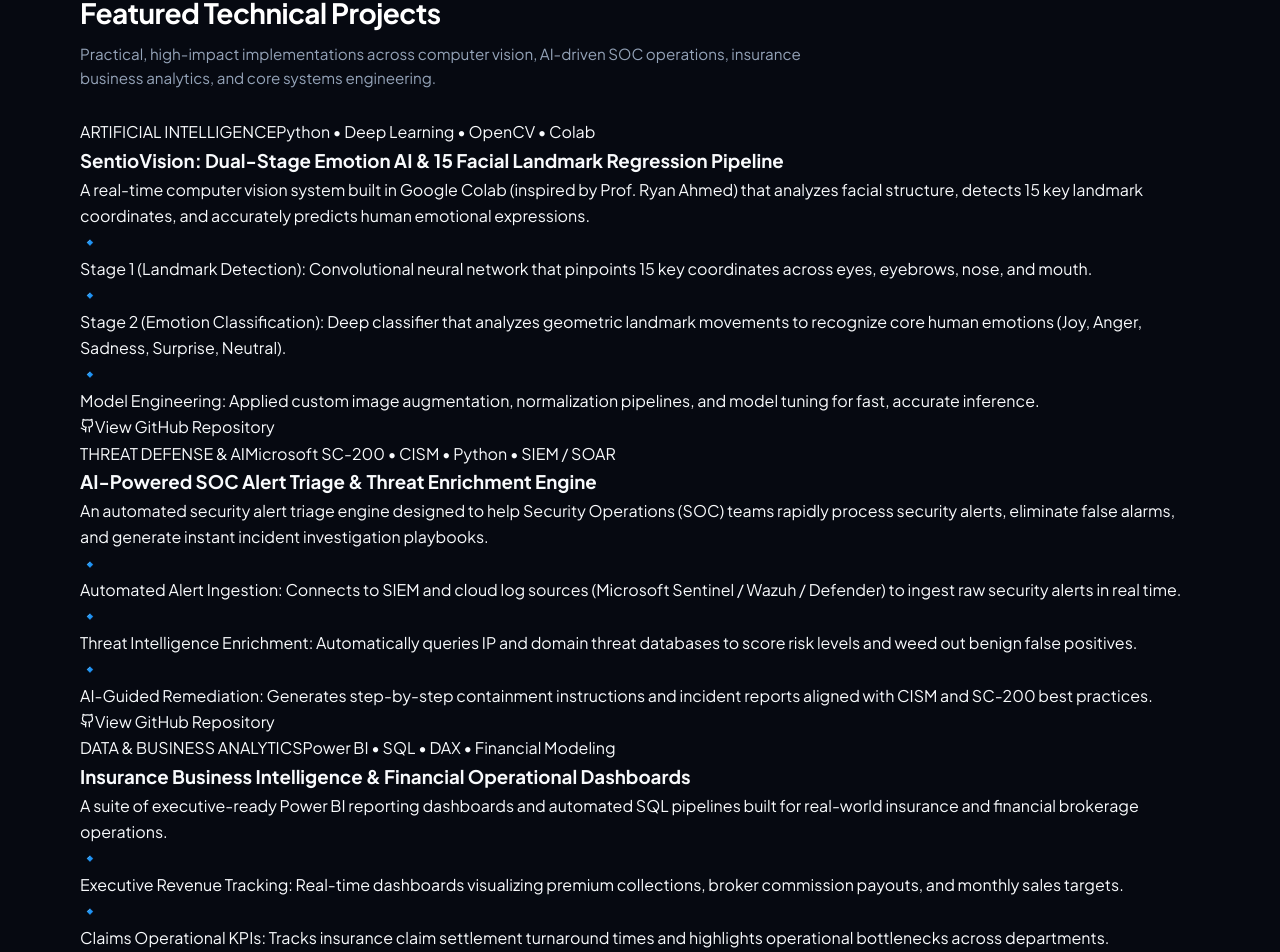
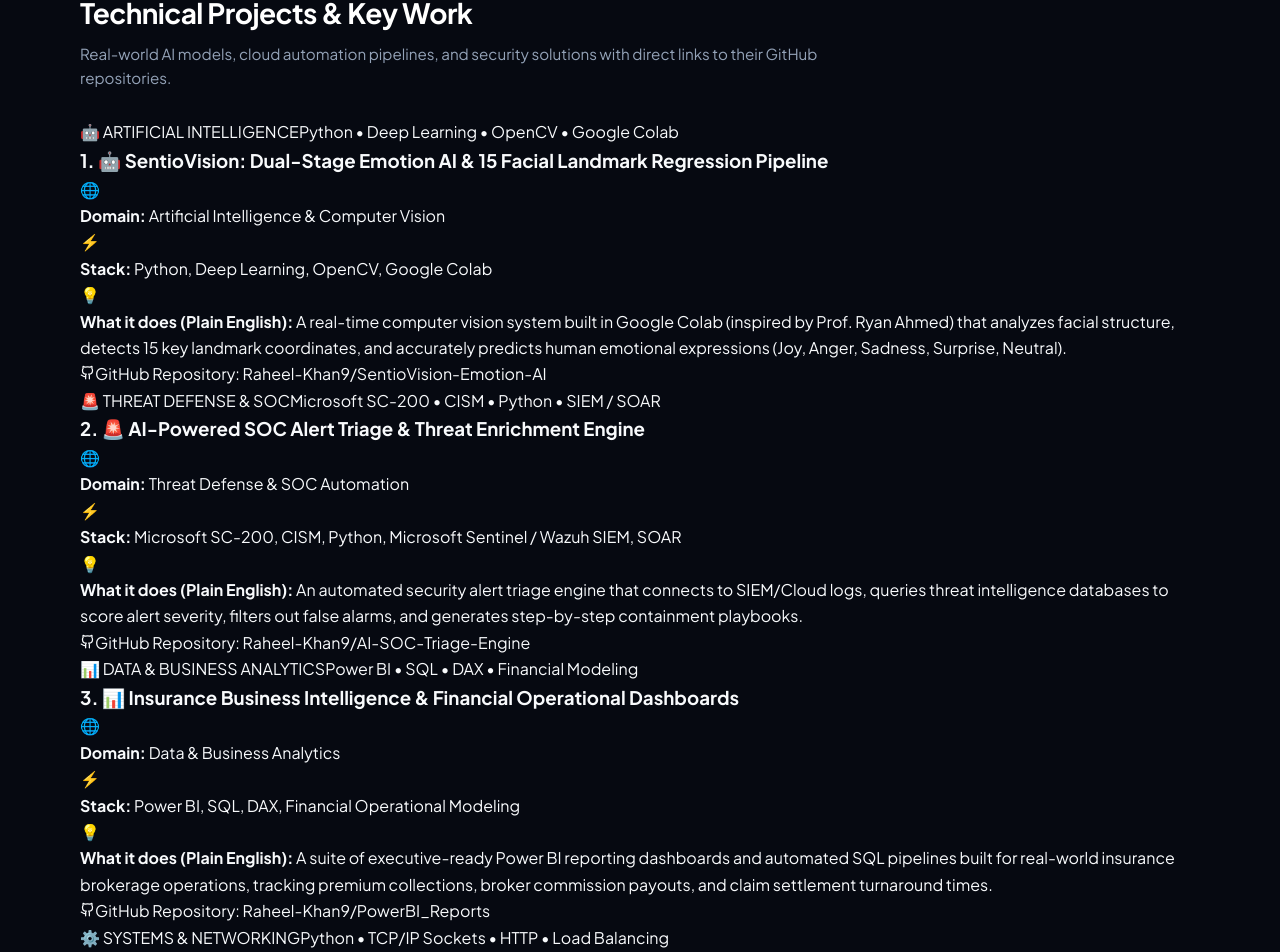
Before and after one commit to Raheel-Khan9/Raheel-Khan9.github.io, a React (Vite) app in the folder client/: page / in a window 1280 px wide. Shown: the part 4009-4961 px from the top of the page. Built offline with nearby package versions, Linux system fonts and the light colour scheme.

Commit message:
Added some real projects

```diff
--- a/client/src/components/Projects.jsx
+++ b/client/src/components/Projects.jsx
@@ -4,62 +4,62 @@
 const projectsData = [
   {
     id: 'sentiovision-ai',
-    category: 'ARTIFICIAL INTELLIGENCE',
+    number: '1.',
+    emoji: '🤖',
+    category: '🤖 ARTIFICIAL INTELLIGENCE',
     categoryClass: 'badge-purple',
-    tech: 'Python • Deep Learning • OpenCV • Colab',
+    tech: 'Python • Deep Learning • OpenCV • Google Colab',
     title: 'SentioVision: Dual-Stage Emotion AI & 15 Facial Landmark Regression Pipeline',
-    desc: 'A real-time computer vision system built in Google Colab (inspired by Prof. Ryan Ahmed) that analyzes facial structure, detects 15 key landmark coordinates, and accurately predicts human emotional expressions.',
-    specs: [
-      { text: 'Stage 1 (Landmark Detection): Convolutional neural network that pinpoints 15 key coordinates across eyes, eyebrows, nose, and mouth.' },
-      { text: 'Stage 2 (Emotion Classification): Deep classifier that analyzes geometric landmark movements to recognize core human emotions (Joy, Anger, Sadness, Surprise, Neutral).' },
-      { text: 'Model Engineering: Applied custom image augmentation, normalization pipelines, and model tuning for fast, accurate inference.' }
-    ],
-    repo: 'https://github.com/Raheel-Khan9/SentioVision-Emotion-AI',
+    domain: 'Artificial Intelligence & Computer Vision',
+    stack: 'Python, Deep Learning, OpenCV, Google Colab',
+    whatItDoes: 'A real-time computer vision system built in Google Colab (inspired by Prof. Ryan Ahmed) that analyzes facial structure, detects 15 key landmark coordinates, and accurately predicts human emotional expressions (Joy, Anger, Sadness, Surprise, Neutral).',
+    repoName: 'Raheel-Khan9/SentioVision-Emotion-AI',
+    repoUrl: 'https://github.com/Raheel-Khan9/SentioVision-Emotion-AI',
     featured: true
   },
   {
     id: 'ai-soc-triage',
-    category: 'THREAT DEFENSE & AI',
+    number: '2.',
+    emoji: '🚨',
+    category: '🚨 THREAT DEFENSE & SOC',
     categoryClass: 'badge-emerald',
     tech: 'Microsoft SC-200 • CISM • Python • SIEM / SOAR',
     title: 'AI-Powered SOC Alert Triage & Threat Enrichment Engine',
-    desc: 'An automated security alert triage engine designed to help Security Operations (SOC) teams rapidly process security alerts, eliminate false alarms, and generate instant incident investigation playbooks.',
-    specs: [
-      { text: 'Automated Alert Ingestion: Connects to SIEM and cloud log sources (Microsoft Sentinel / Wazuh / Defender) to ingest raw security alerts in real time.' },
-      { text: 'Threat Intelligence Enrichment: Automatically queries IP and domain threat databases to score risk levels and weed out benign false positives.' },
-      { text: 'AI-Guided Remediation: Generates step-by-step containment instructions and incident reports aligned with CISM and SC-200 best practices.' }
-    ],
-    repo: 'https://github.com/Raheel-Khan9/AI-SOC-Triage-Engine',
+    domain: 'Threat Defense & SOC Automation',
+    stack: 'Microsoft SC-200, CISM, Python, Microsoft Sentinel / Wazuh SIEM, SOAR',
+    whatItDoes: 'An automated security alert triage engine that connects to SIEM/Cloud logs, queries threat intelligence databases to score alert severity, filters out false alarms, and generates step-by-step containment playbooks.',
+    repoName: 'Raheel-Khan9/AI-SOC-Triage-Engine',
+    repoUrl: 'https://github.com/Raheel-Khan9/AI-SOC-Triage-Engine',
     featured: true
   },
   {
     id: 'powerbi-insurance',
-    category: 'DATA & BUSINESS ANALYTICS',
+    number: '3.',
+    emoji: '📊',
+    category: '📊 DATA & BUSINESS ANALYTICS',
     categoryClass: 'badge-cyan',
     tech: 'Power BI • SQL • DAX • Financial Modeling',
     title: 'Insurance Business Intelligence & Financial Operational Dashboards',
-    desc: 'A suite of executive-ready Power BI reporting dashboards and automated SQL pipelines built for real-world insurance and financial brokerage operations.',
-    specs: [
-      { text: 'Executive Revenue Tracking: Real-time dashboards visualizing premium collections, broker commission payouts, and monthly sales targets.' },
-      { text: 'Claims Operational KPIs: Tracks insurance claim settlement turnaround times and highlights operational bottlenecks across departments.' },
-      { text: 'Automated SQL ETL: Replaces slow manual Excel sheets with automated data extraction models that cut monthly reporting time by 40%.' }
-    ],
-    repo: 'https://github.com/Raheel-Khan9/PowerBI_Reports',
+    domain: 'Data & Business Analytics',
+    stack: 'Power BI, SQL, DAX, Financial Operational Modeling',
+    whatItDoes: 'A suite of executive-ready Power BI reporting dashboards and automated SQL pipelines built for real-world insurance brokerage operations, tracking premium collections, broker commission payouts, and claim settlement turnaround times.',
+    repoName: 'Raheel-Khan9/PowerBI_Reports',
+    repoUrl: 'https://github.com/Raheel-Khan9/PowerBI_Reports',
     featured: false
   },
   {
     id: 'build-your-own-loadbalancer',
-    category: 'SYSTEMS & NETWORKING',
+    number: '4.',
+    emoji: '⚙️',
+    category: '⚙️ SYSTEMS & NETWORKING',
     categoryClass: 'badge-blue',
     tech: 'Python • TCP/IP Sockets • HTTP • Load Balancing',
     title: 'Build-Your-Own Layer-7 Reverse Proxy & Load Balancer with Health Checks',
-    desc: 'A custom Layer-7 reverse proxy and network load balancer built from scratch (inspired by CodeCrafters Build Your Own X) that routes web traffic across backend servers with automatic failover.',
-    specs: [
-      { text: 'Traffic Balancing Algorithms: Implements Round-Robin and Least-Connections algorithms to balance incoming web requests evenly across server pools.' },
-      { text: 'Self-Healing Health Probes: Continuously monitors backend server responsiveness and automatically routes traffic away from crashed or slow servers.' },
-      { text: 'Socket-Level Engineering: Demonstrates deep understanding of TCP/IP networking, HTTP headers, concurrent socket handling, and high-availability architecture.' }
-    ],
-    repo: 'https://github.com/Raheel-Khan9/build-your-own-loadbalancer',
+    domain: 'Systems & Networking Engineering (Inspired by CodeCrafters Build-Your-Own-X)',
+    stack: 'Python, TCP/IP Sockets, HTTP/1.1 Protocol, Round-Robin / Least-Connections Algorithms',
+    whatItDoes: 'A custom Layer-7 reverse proxy and network load balancer built from scratch that routes web traffic across backend servers with automatic health checks and failover routing.',
+    repoName: 'Raheel-Khan9/build-your-own-loadbalancer',
+    repoUrl: 'https://github.com/Raheel-Khan9/build-your-own-loadbalancer',
     featured: false
   }
 ];
@@ -68,9 +68,9 @@
   return (
     <section id="projects" className="section reveal-section revealed">
       <div className="section-header">
-        <h2 className="section-title">Featured Technical Projects</h2>
+        <h2 className="section-title">Technical Projects & Key Work</h2>
         <p className="section-subtitle">
-          Practical, high-impact implementations across computer vision, AI-driven SOC operations, insurance business analytics, and core systems engineering.
+          Real-world AI models, cloud automation pipelines, and security solutions with direct links to their GitHub repositories.
         </p>
       </div>
 
@@ -87,28 +87,43 @@
                   <span className="badge badge-dark">{project.tech}</span>
                 </div>
               </div>
-              <h3 className="project-title">{project.title}</h3>
-              <p className="project-description">{project.desc}</p>
+              <h3 className="project-title">
+                <a href={project.repoUrl} target="_blank" rel="noopener noreferrer">
+                  {project.number} {project.emoji} {project.title}
+                </a>
+              </h3>
 
               <div className="project-spec-list">
-                {project.specs.map((spec, idx) => (
-                  <div className="spec-item" key={idx}>
-                    <span className="spec-icon">🔹</span>
-                    <div className="spec-text">{spec.text}</div>
+                <div className="spec-item">
+                  <span className="spec-icon">🌐</span>
+                  <div className="spec-text">
+                    <strong>Domain:</strong> {project.domain}
                   </div>
-                ))}
+                </div>
+                <div className="spec-item">
+                  <span className="spec-icon">⚡</span>
+                  <div className="spec-text">
+                    <strong>Stack:</strong> {project.stack}
+                  </div>
+                </div>
+                <div className="spec-item">
+                  <span className="spec-icon">💡</span>
+                  <div className="spec-text">
+                    <strong>What it does (Plain English):</strong> {project.whatItDoes}
+                  </div>
+                </div>
               </div>
             </div>
 
             <div className="project-footer-action">
               <a
-                href={project.repo}
+                href={project.repoUrl}
                 target="_blank"
                 rel="noopener noreferrer"
                 className="project-repo-btn"
               >
                 <Github size={15} />
-                View GitHub Repository
+                GitHub Repository: {project.repoName}
               </a>
             </div>
           </div>
```
Also changed, not shown: 1 other file (tests, documents, lock files or other folders).
